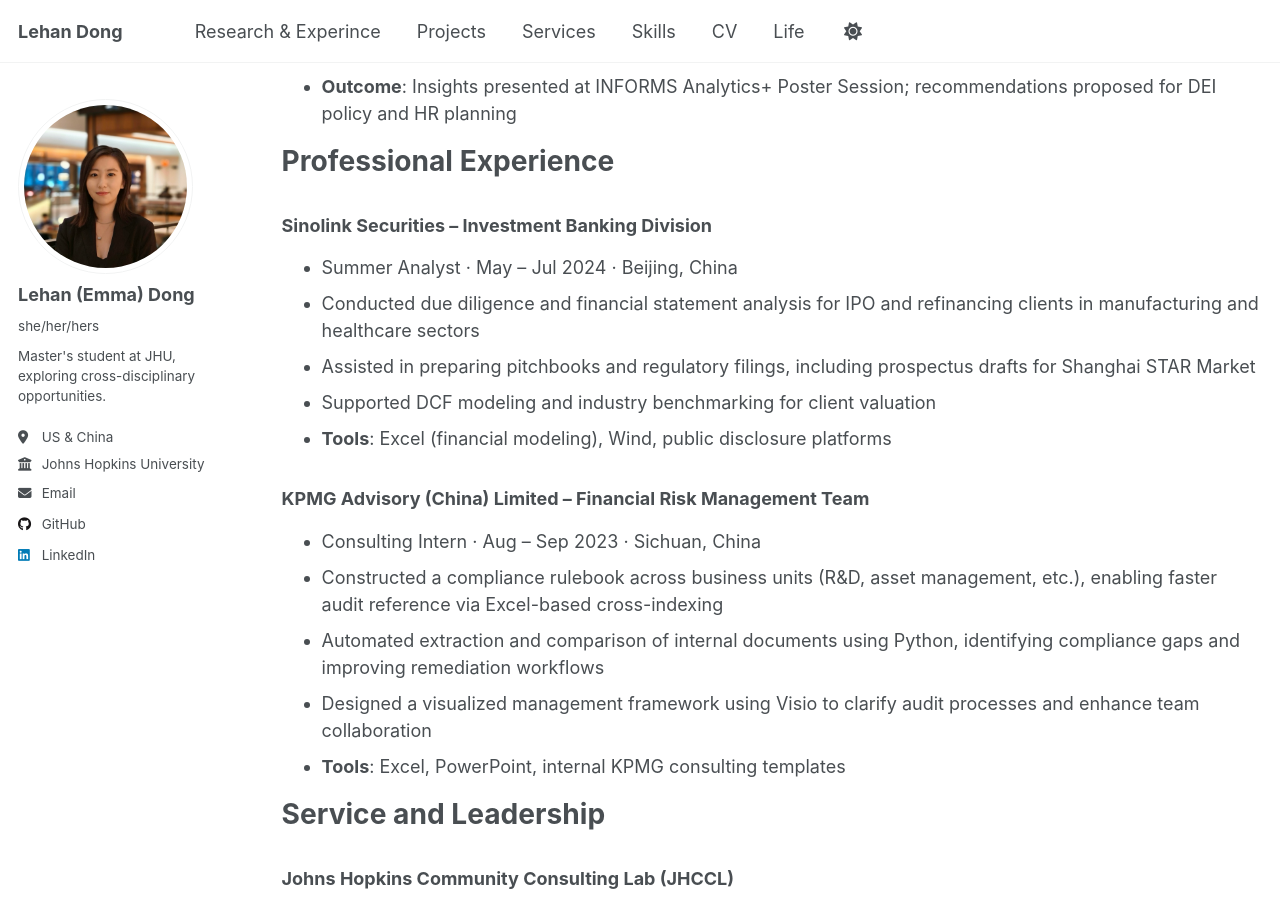
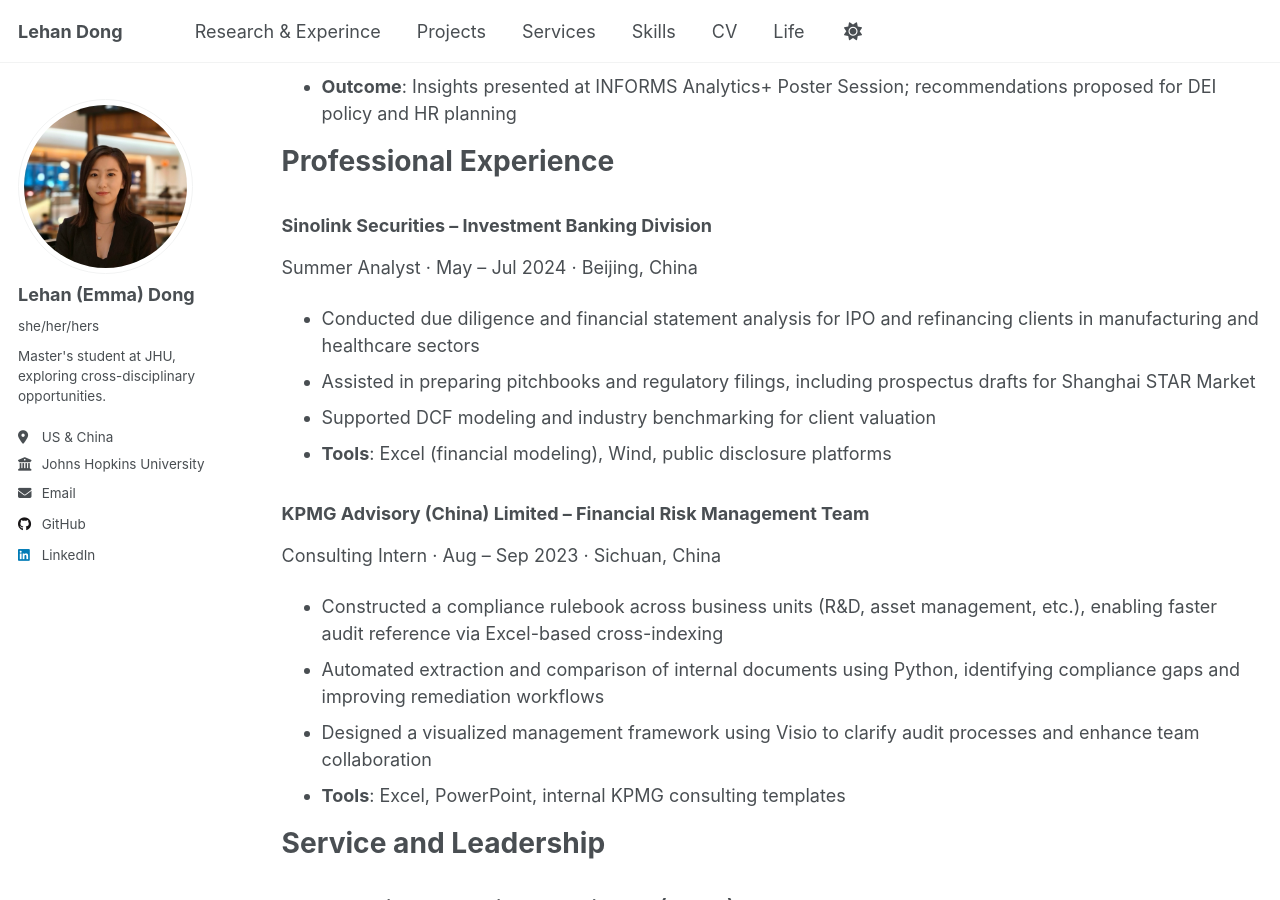
Before and after one commit to LehanDong/lehandongwebsite, a Jekyll site: the page built from _pages/cv.md, in a window 1280 px wide and 900 px high, scrolled down 3495 px. Built offline with Jekyll 4.4.1, drawn with Linux system fonts in a browser that asks for light colours.

Commit message:
Update cv.md

```diff
--- a/_pages/cv.md
+++ b/_pages/cv.md
@@ -110,14 +110,14 @@ Projects
 Professional Experience
 ======
 ### Sinolink Securities – Investment Banking Division
-* Summer Analyst · May – Jul 2024 · Beijing, China
+Summer Analyst · May – Jul 2024 · Beijing, China
 - Conducted due diligence and financial statement analysis for IPO and refinancing clients in manufacturing and healthcare sectors
 - Assisted in preparing pitchbooks and regulatory filings, including prospectus drafts for Shanghai STAR Market
 - Supported DCF modeling and industry benchmarking for client valuation
 - **Tools**: Excel (financial modeling), Wind, public disclosure platforms
 
 ### KPMG Advisory (China) Limited – Financial Risk Management Team
-* Consulting Intern · Aug – Sep 2023 · Sichuan, China
+Consulting Intern · Aug – Sep 2023 · Sichuan, China
 - Constructed a compliance rulebook across business units (R&D, asset management, etc.), enabling faster audit reference via Excel-based cross-indexing
 - Automated extraction and comparison of internal documents using Python, identifying compliance gaps and improving remediation workflows
 - Designed a visualized management framework using Visio to clarify audit processes and enhance team collaboration
```
